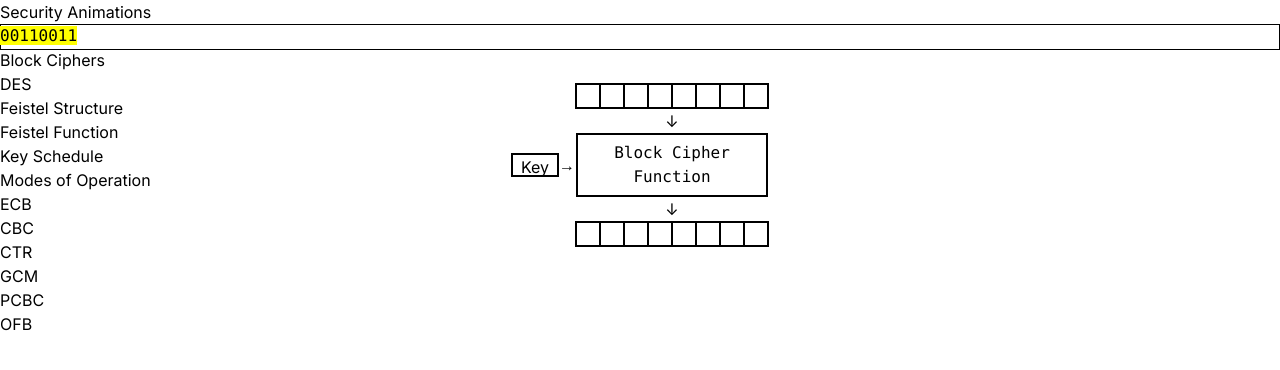
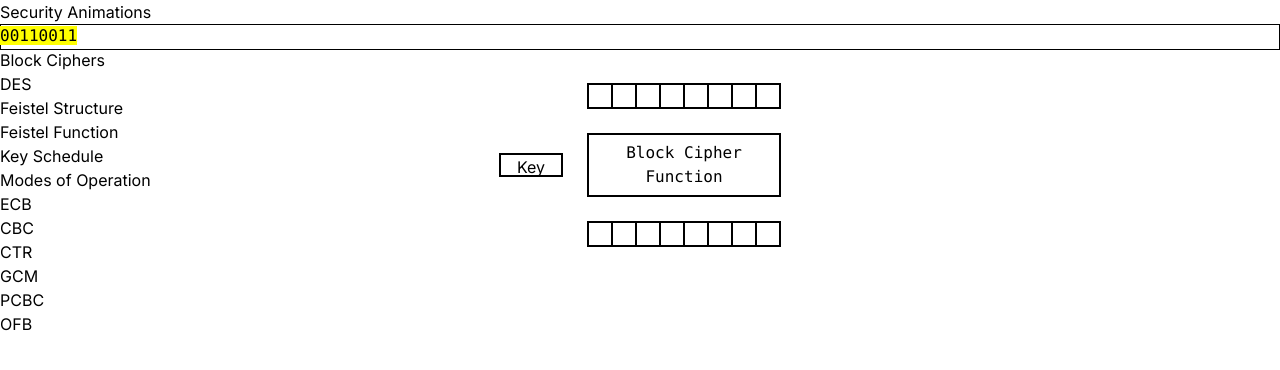
Before and after one commit to jmxor/cm3203-website, a Next.js app: page /symmetric-cryptography/block-ciphers/modes/ecb in a window 1280 px wide. Shown: the top 370 px of the page. Built offline with nearby package versions, Linux system fonts and the light colour scheme.

Commit message:
Refactor sliding window animation into AnimationCarousel.tsx

```diff
--- /dev/null
+++ b/src/Components/AnimationCarousel.tsx
@@ -0,0 +1,22 @@
+import {motion} from "framer-motion";
+import {PropsWithChildren} from "react";
+
+interface AnimationCarouselProps {
+  currentIndex: number,
+}
+
+export default function AnimationCarousel(props: PropsWithChildren<AnimationCarouselProps>) {
+  const {currentIndex, children} = props;
+
+  return (
+    <div className="w-full overflow-clip border border-transparent">
+      <motion.div
+        className="flex"
+        animate={{x: currentIndex * -100 + "%"}}
+        transition={{ease: "easeInOut"}}
+      >
+        {children}
+      </motion.div>
+    </div>
+  )
+}
--- a/src/app/symmetric-cryptography/block-ciphers/modes/ecb/page.tsx
+++ b/src/app/symmetric-cryptography/block-ciphers/modes/ecb/page.tsx
@@ -1,5 +1,6 @@
 "use client"
 
+import AnimationCarousel from "@/Components/AnimationCarousel";
 import AnimationContainer from "@/Components/AnimationContainer";
 import AnimationInput from "@/Components/AnimationInput";
 import AnimationFlowControl from "@/Components/AnimationFlowControl";
@@ -29,14 +30,8 @@ export default function ECBModePage() {
           stepBackward={() => setAnimationStep(animationStep - 1)}
         />
 
-        <div className="w-full overflow-clip border border-transparent">
-          <motion.div
-            className="flex"
-            animate={{x: Math.floor(animationStep / stepsPerBlock) * -100 + "%"}}
-            transition={{ease: "easeInOut"}}
-          >
-            {
-              Array(Math.ceil(input.length / 8) || 1).fill(null).map((_, k) =>
+        <AnimationCarousel currentIndex={Math.floor(animationStep / stepsPerBlock)}>
+          {Array(Math.ceil(input.length / 8) || 1).fill(null).map((_, k) =>
             <ECBSection
               key={k}
               index={k}
@@ -44,13 +39,11 @@ export default function ECBModePage() {
               animationStep={animationStep}
               stepsPerBlock={stepsPerBlock}
             />
-              )
-            }
-          </motion.div>
-        </div>
+          )}
+        </AnimationCarousel>
 
         <textarea
-          className="w-full boxed"
+          className="w-full boxed font-mono"
           value={input.slice(0, Math.floor((animationStep + 1) / stepsPerBlock) * 8)}
           onChange={undefined}
           readOnly
@@ -71,14 +64,11 @@ function ECBSection(props: ECBSectionProps) {
   const {content, animationStep, stepsPerBlock, index} = props;
   const currentBlock = Math.floor(animationStep / stepsPerBlock) == index;
   return (
-    <div className="flex w-full justify-center shrink-0">
+    <div className="flex gap-6 w-full justify-center shrink-0">
         <div className="flex flex-col justify-center">
-          <div className="flex">
-            <div className="w-12 h-6 border-2 border-black text-center">Key</div>
-            →
+          <div className="w-16 h-6 border-2 border-black text-center align-middle">Key</div>
         </div>
-        </div>
-        <div className="flex flex-col items-center justify-center">
+        <div className="flex flex-col gap-6 items-center justify-center">
           <div className="relative">
             <div className="flex border border-black">
               {Array(8).fill(null).map(
@@ -95,13 +85,9 @@ function ECBSection(props: ECBSectionProps) {
             </motion.div>
           </div>
 
-          <div>↓</div>
-
-          <div className="w-48 h-16 flex items-center border-2 border-black font-mono">
+          <div className="w-[194px] h-16 flex items-center border-2 border-black font-mono">
             <span className="text-center">Block Cipher Function</span>
           </div>
-
-          <div>↓</div>
 
           <div className="relative">
             <div className="flex border border-black">
```
Lines whose indentation alone changed are shown as unchanged.
